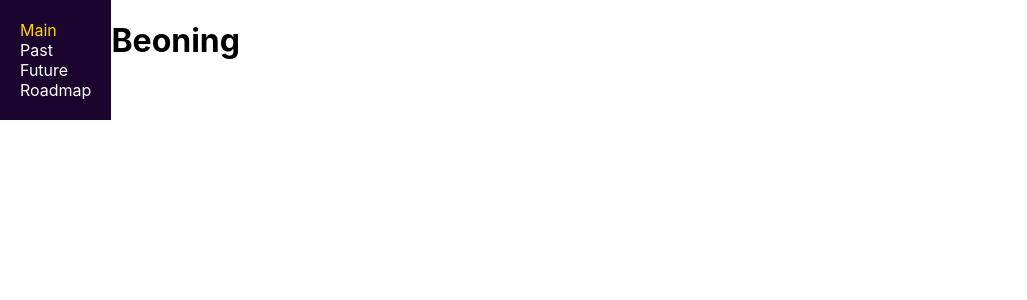
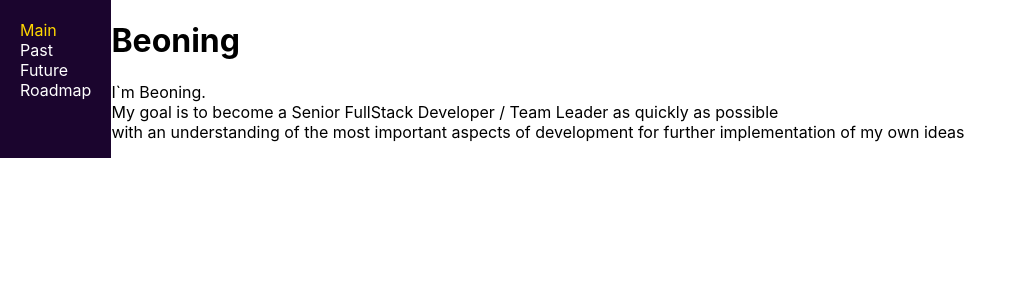
Before and after one commit to Beoning/my-project, a React (Create React App) app: page /main in a window 1280 px wide. Shown: the top 300 px of the page, without its empty margins (0-1027 px from the left). Built offline with nearby package versions, Linux system fonts and the light colour scheme.

Commit message:
adding text

```diff
--- a/src/components/Main/Main.jsx
+++ b/src/components/Main/Main.jsx
@@ -4,6 +4,13 @@ const Main = () => {
   return (
     <div>
       <h1>Beoning</h1>
+      <p>
+        I`m Beoning.
+        <br /> My goal is to become a Senior FullStack Developer / Team Leader{" "}
+        as quickly as possible <br /> with an understanding of the most
+        important aspects of development for further implementation of my own
+        ideas
+      </p>
     </div>
   );
 };
```
